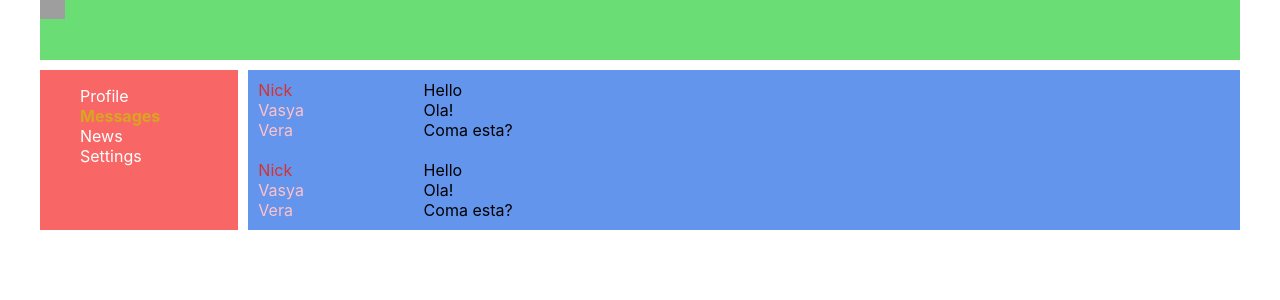
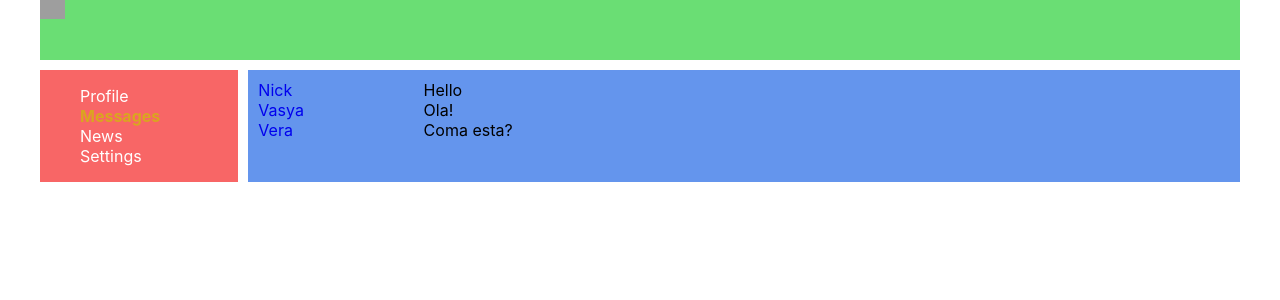
Before and after one commit to NikolosD/samurai-way, a React (Create React App) app: page /dialogs in a window 1280 px wide. Shown: the top 300 px of the page. Built offline with nearby package versions, Linux system fonts and the light colour scheme; grey boxes are pictures that could not be loaded.

Commit message:
untill 23 video

```diff
--- a/src/App.css
+++ b/src/App.css
@@ -13,6 +13,7 @@
 .app-wrapper-content{
     grid-area:c;
     background-color: cornflowerblue;
+
 }
 
 
--- a/src/App.tsx
+++ b/src/App.tsx
@@ -20,7 +20,7 @@ function App() {
                         <Route path={'/profile'} element={<Profile/>}/>
                         <Route path={'/dialogs'} element={<Dialogs/>}/>
                         </Routes>
-                        <Dialogs/>
+
                     </div>
 
                 </div>
--- a/src/components/Dialogs/Dialogs.tsx
+++ b/src/components/Dialogs/Dialogs.tsx
@@ -1,19 +1,52 @@
 import React from 'react';
 import s from './Dialogs.module.css'
+import {NavLink} from "react-router-dom";
 
 export const Dialogs = () => {
+
+        let dialogsData = [
+            {id: 1, name: 'Dimych'},
+            {id: 2, name: 'Andrew'},
+            {id: 3, name: 'Nick'},
+
+        ]
+
+        type DialogsItemPropsType = {
+            id: number
+            name: string
+        }
+
+        const DialogsItem = (props: DialogsItemPropsType) => {
+            let path = "dialogs/*" + props.id
+
+            return <div className={s.dialog + ' ' + s.active}>
+                <NavLink to={path}>{props.name}</NavLink>
+            </div>
+        }
+
+        type MessagePropsType = {
+            message: string
+        }
+
+        const Message = (props: MessagePropsType) => {
+            return (
+                <div className={s.message}>{props.message}</div>
+            )
+        }
+
         return (
             <div className={s.dialogs}>
                 <div className={s.dialogsItems}>
-                <div className={s.dialog + ' ' + s.active}>Nick</div>
-                <div className={s.dialog}>Vasya</div>
-                <div className={s.dialog}>Vera</div>
+                    <DialogsItem name='Nick' id={1}></DialogsItem>
+                    <DialogsItem name='Vasya' id={2}></DialogsItem>
+                    <DialogsItem name='Vera' id={3}></DialogsItem>
                 </div>
                 <div className={s.messages}>
-                <div className={s.message}>Hello</div>
-                <div className={s.message}>Ola!</div>
-                <div className={s.message}>Coma esta?</div>
+                    <Message message={'Hello'}/>
+                    <Message message={'Ola!'}/>
+                    <Message message={'Coma esta?'}/>
                 </div>
             </div>
         );
-};
+    }
+;
--- a/src/components/Profile/MyPosts/MyPosts.module.css
+++ b/src/components/Profile/MyPosts/MyPosts.module.css
@@ -0,0 +1,7 @@
+.postsBlock{
+    padding: 10px;
+}
+
+.posts{
+    margin: 10px 0 0 0;
+}
--- a/src/components/Profile/MyPosts/MyPosts.tsx
+++ b/src/components/Profile/MyPosts/MyPosts.tsx
@@ -5,12 +5,16 @@ import {Post} from "./Post/Post";
 export const MyPosts = () => {
     return (
         <>
-            <div>My posts</div>
+            <div className={s.postsBlock}>
+            <h3>My posts</h3>
             <div>
             <textarea ></textarea>
             <button>Add post</button>
             </div>
+                <div className={s.posts}>
             <Post message={'hello'} likesCount={15}/>
+                </div>
+            </div>
         </>
     );
 };
--- /dev/null
+++ b/src/components/Profile/MyPosts/ProfileInfo/ProfileInfo.module.css
@@ -0,0 +1,3 @@
+.info{
+    padding:20px
+}
--- /dev/null
+++ b/src/components/Profile/MyPosts/ProfileInfo/ProfileInfo.tsx
@@ -0,0 +1,19 @@
+import React from 'react';
+import s from "./ProfileInfo.module.css";
+
+const ProfileInfo = () => {
+    return (
+        <>
+            <div>
+                <img className={s.imgClassName}
+                     src="https://img.olympicchannel.com/images/image/private/t_social_share_thumb/f_auto/primary/nrosjoo363yog5hsj1bs"
+                     alt=""/>
+            </div>
+            <div className={s.info}>
+                ava + desc
+            </div>
+        </>
+    );
+};
+
+export default ProfileInfo;
--- a/src/components/Profile/Profile.tsx
+++ b/src/components/Profile/Profile.tsx
@@ -1,18 +1,12 @@
 import React from 'react';
 import s from './Profile.module.css';
 import {MyPosts} from "./MyPosts/MyPosts";
+import ProfileInfo from "./MyPosts/ProfileInfo/ProfileInfo";
 
 export const Profile = () => {
     return (
         <div >
-            <div>
-                <img className={s.imgClassName}
-                    src="https://img.olympicchannel.com/images/image/private/t_social_share_thumb/f_auto/primary/nrosjoo363yog5hsj1bs"
-                    alt=""/>
-            </div>
-            <div>
-                ava + desc
-            </div>
+            <ProfileInfo/>
             <MyPosts/>
         </div>
     );
```
Lines whose indentation alone changed are shown as unchanged.
